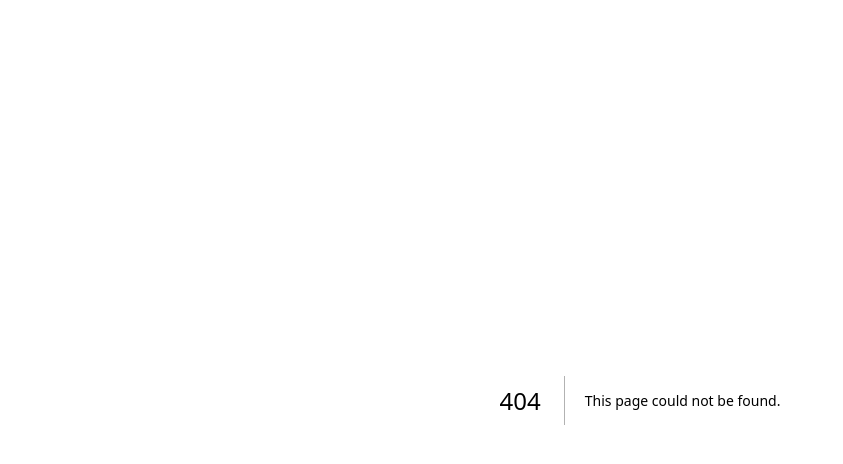
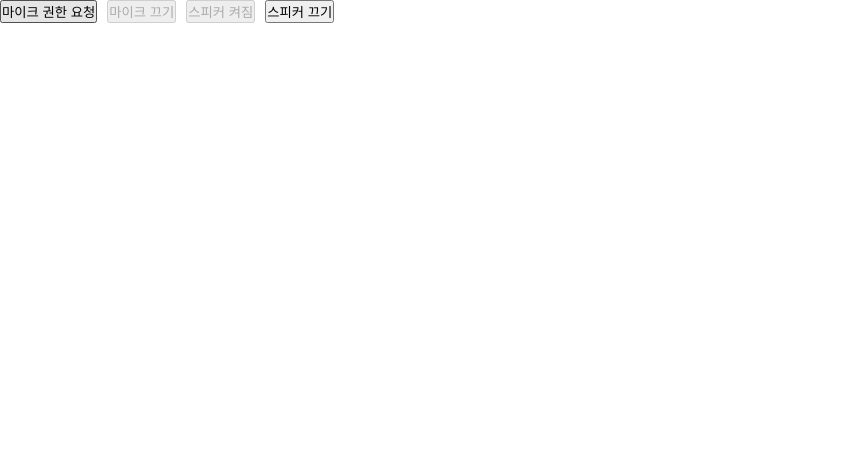
Before and after one commit to ipadorusa/audio-chat, a Next.js app: page /mic2 in a window 1280 px wide. Before the commit this address had no page. Shown: the top 464 px of the page, without its empty margins (0-843 px from the left). Built offline with nearby package versions, Linux system fonts and the light colour scheme.

Commit message:
fix(mic2): mic2

```diff
--- a/package.json
+++ b/package.json
@@ -3,7 +3,7 @@
   "version": "0.1.0",
   "private": true,
   "scripts": {
-    "dev": "next dev",
+    "dev": "next dev --experimental-https",
     "build": "next build",
     "start": "next start",
     "lint": "next lint"
--- /dev/null
+++ b/src/app/mic2/Mic2.tsx
@@ -0,0 +1,163 @@
+import React, { useEffect, useState } from 'react'
+
+// 상수 정의
+const AUDIO_CONSTRAINTS = { audio: true } as const;
+const ERROR_MESSAGES = {
+  MIC_PERMISSION_FAILED: '마이크 권한 요청 실패',
+  UNKNOWN_ERROR: '알 수 없는 오류'
+} as const;
+
+// 타입 정의
+interface MicrophoneState {
+  stream: MediaStream | null;
+  isOn: boolean;
+  error: string | null;
+}
+
+interface SpeakerState {
+  isOn: boolean;
+}
+
+// 마이크 관련 커스텀 훅
+const useMicrophone = () => {
+  const [micState, setMicState] = useState<MicrophoneState>({
+    stream: null,
+    isOn: false,
+    error: null
+  });
+
+  const requestPermission = async () => {
+    try {
+      setMicState(prev => ({ ...prev, error: null }));
+      const stream = await navigator.mediaDevices.getUserMedia(AUDIO_CONSTRAINTS);
+      setMicState({
+        stream,
+        isOn: true,
+        error: null
+      });
+    } catch (error) {
+      const errorMessage = error instanceof Error ? error.message : ERROR_MESSAGES.UNKNOWN_ERROR;
+      setMicState(prev => ({
+        ...prev,
+        error: `${ERROR_MESSAGES.MIC_PERMISSION_FAILED}: ${errorMessage}`
+      }));
+    }
+  };
+
+  const turnOff = () => {
+    if (micState.stream) {
+      micState.stream.getTracks().forEach((track: MediaStreamTrack) => {
+        console.log('트랙 정지:', track.kind);
+        track.stop();
+      });
+      setMicState({
+        stream: null,
+        isOn: false,
+        error: null
+      });
+      console.log('마이크 꺼짐 완료');
+    }
+  };
+
+  const cleanup = () => {
+    if (micState.stream) {
+      micState.stream.getTracks().forEach(track => track.stop());
+      setMicState({
+        stream: null,
+        isOn: false,
+        error: null
+      });
+    }
+  };
+
+  return {
+    micState,
+    requestPermission,
+    turnOff,
+    cleanup
+  };
+};
+
+// 스피커 관련 커스텀 훅
+const useSpeaker = () => {
+  const [speakerState, setSpeakerState] = useState<SpeakerState>({
+    isOn: true
+  });
+
+  const toggleMediaMute = (muted: boolean) => {
+    const mediaElements = document.querySelectorAll('audio, video');
+    mediaElements.forEach(element => {
+      if (element instanceof HTMLMediaElement) {
+        element.muted = muted;
+        console.log(`${muted ? '스피커 꺼짐' : '스피커 켜짐'}:`, element.tagName);
+      }
+    });
+    setSpeakerState({ isOn: !muted });
+  };
+
+  const turnOn = () => toggleMediaMute(false);
+  const turnOff = () => toggleMediaMute(true);
+
+  return {
+    speakerState,
+    turnOn,
+    turnOff
+  };
+};
+
+const Mic2 = () => {
+  const { micState, requestPermission, turnOff, cleanup } = useMicrophone();
+  const { speakerState, turnOn, turnOff: turnOffSpeaker } = useSpeaker();
+
+  useEffect(() => {
+    return () => {
+      cleanup();
+      console.log('모든 오디오 리소스 정리 완료');
+    };
+  }, [cleanup]);
+
+  return (
+    <div>
+      {micState.error && (
+        <div style={{ color: 'red', marginBottom: '10px' }}>
+          {micState.error}
+        </div>
+      )}
+
+      <button
+        onClick={requestPermission}
+        disabled={micState.isOn}
+        style={{ marginRight: '10px' }}
+      >
+        {micState.isOn ? '마이크 켜짐' : '마이크 권한 요청'}
+      </button>
+
+      <button
+        onClick={turnOff}
+        disabled={!micState.isOn}
+        style={{ marginRight: '10px' }}
+      >
+        마이크 끄기
+      </button>
+
+      <button
+        onClick={turnOn}
+        disabled={speakerState.isOn}
+        style={{ marginRight: '10px' }}
+      >
+        {speakerState.isOn ? '스피커 켜짐' : '스피커 켜기'}
+      </button>
+
+      <button
+        onClick={turnOffSpeaker}
+        disabled={!speakerState.isOn}
+      >
+        스피커 끄기
+      </button>
+
+      <audio />
+    </div>
+  )
+}
+
+export default Mic2
--- /dev/null
+++ b/src/app/mic2/page.tsx
@@ -0,0 +1,12 @@
+'use client'
+import React from 'react'
+import Mic2 from './Mic2'
+const page = () => {
+  return (
+    <div>
+      <Mic2 />
+    </div>
+  )
+}
+
+export default page
```
Also changed, not shown: 1 other file (tests, documents, lock files or other folders).
